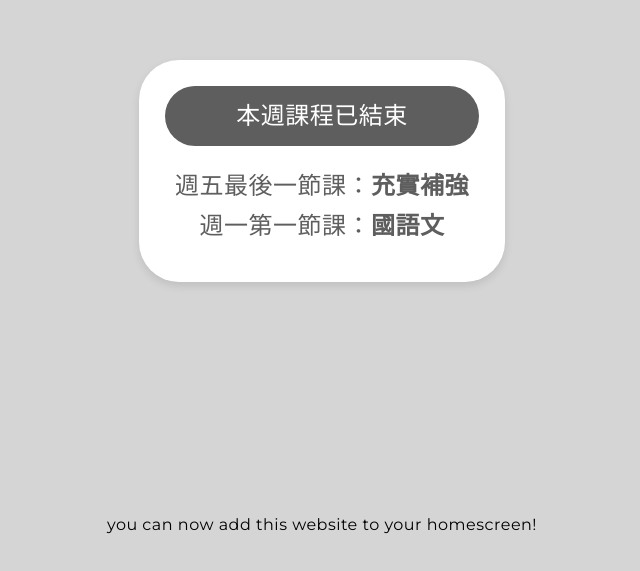
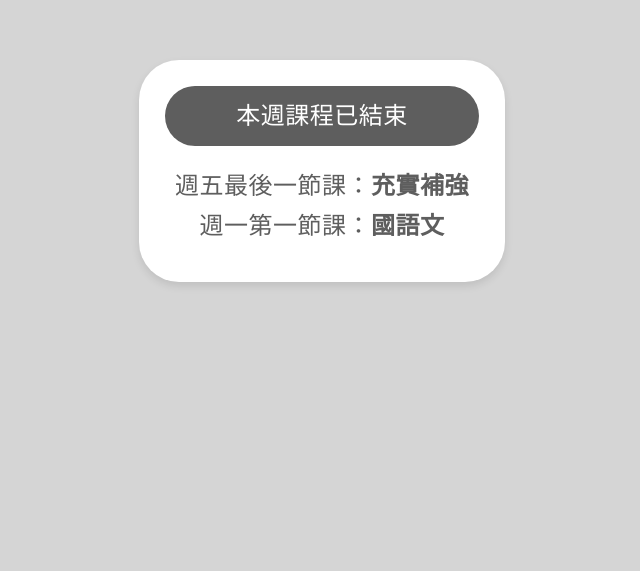
Before and after one commit to raymond-1227/whats-the-next-class, a plain HTML site: page index.html in a window 1280 px wide. Shown: the part 229-800 px from the top of the page, without its empty margins (318-958 px from the left). Drawn offline with Linux system fonts and the light colour scheme.

Commit message:
Update index.html

```diff
--- a/index.html
+++ b/index.html
@@ -26,7 +26,6 @@
       </div>
       <h2 id="moreInfo">Loading...</h2>
     </div>
-    <p>you can now add this website to your homescreen!</p>
     <script src="script.js"></script>
   </body>
 </html>
```
